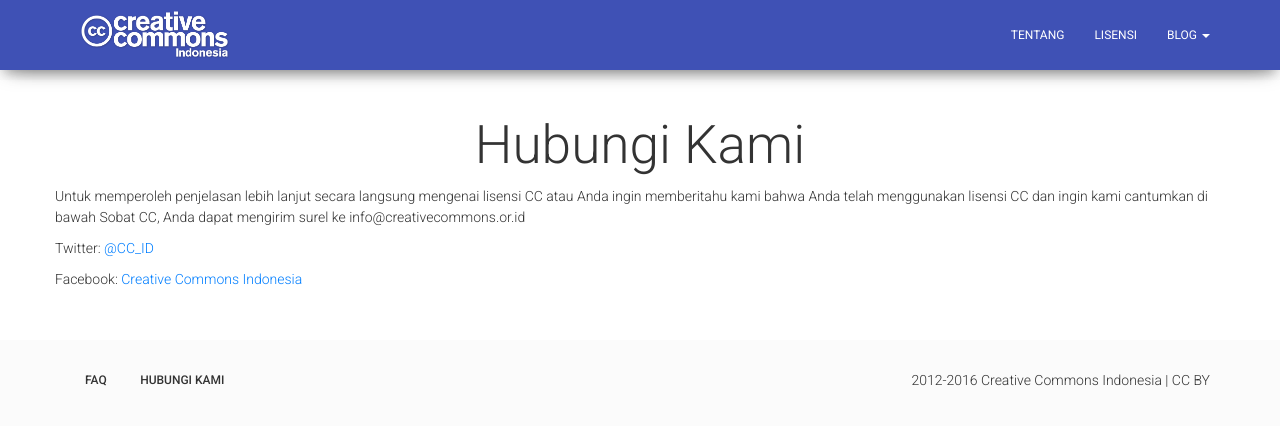
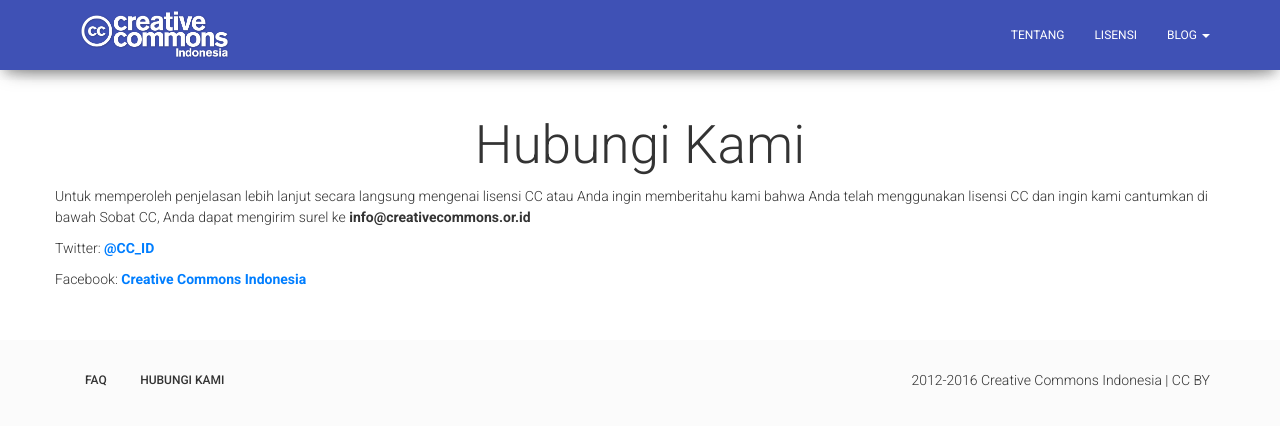
Before and after one commit to RioSatria/CCID, a Jekyll site: the page built from hubungikami.html, in a window 1280 px wide. Shown: the top 426 px of the page. Built offline with Jekyll 4.4.1, drawn with Linux system fonts in a browser that asks for light colours; nearby versions of some CDN libraries.

```diff
--- a/hubungikami.html
+++ b/hubungikami.html
@@ -12,9 +12,9 @@ layout: default
                     </div>
                 </div>
             	<div class="row">
-					<p>Untuk memperoleh penjelasan lebih lanjut secara langsung mengenai lisensi CC atau Anda ingin memberitahu kami bahwa Anda telah menggunakan lisensi CC dan ingin kami cantumkan di bawah Sobat CC, Anda dapat mengirim surel ke info@creativecommons.or.id</p>
-                    <p>Twitter: <a href="https://twitter.com/CC_ID">@CC_ID</a></p>
-                    <p>Facebook: <a href="https://www.facebook.com/CreativeCommonsIndonesia">Creative Commons Indonesia</a></p>
+					<p>Untuk memperoleh penjelasan lebih lanjut secara langsung mengenai lisensi CC atau Anda ingin memberitahu kami bahwa Anda telah menggunakan lisensi CC dan ingin kami cantumkan di bawah Sobat CC, Anda dapat mengirim surel ke <b>info@creativecommons.or.id</b></p>
+			<p>Twitter: <a href="https://twitter.com/CC_ID"><b>@CC_ID</b></a></p>
+                    <p>Facebook: <a href="https://www.facebook.com/CreativeCommonsIndonesia"><b>Creative Commons Indonesia</b></a></p>
 				</div>
             </div>
 		</div>
```
